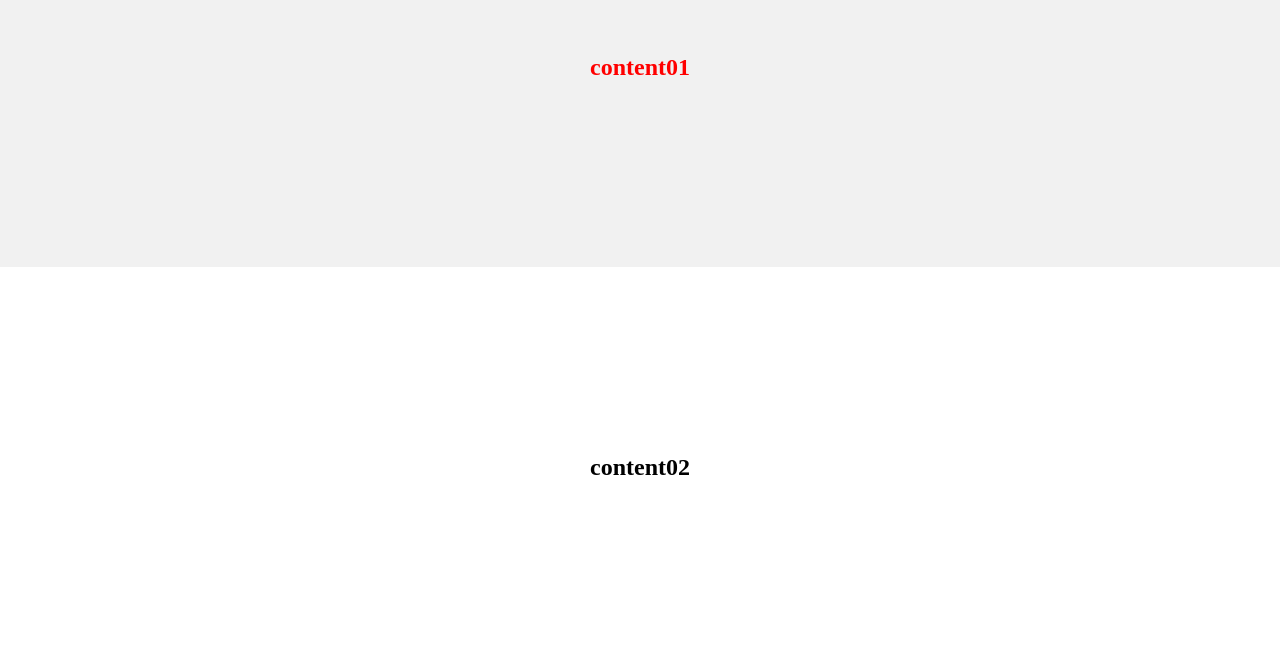
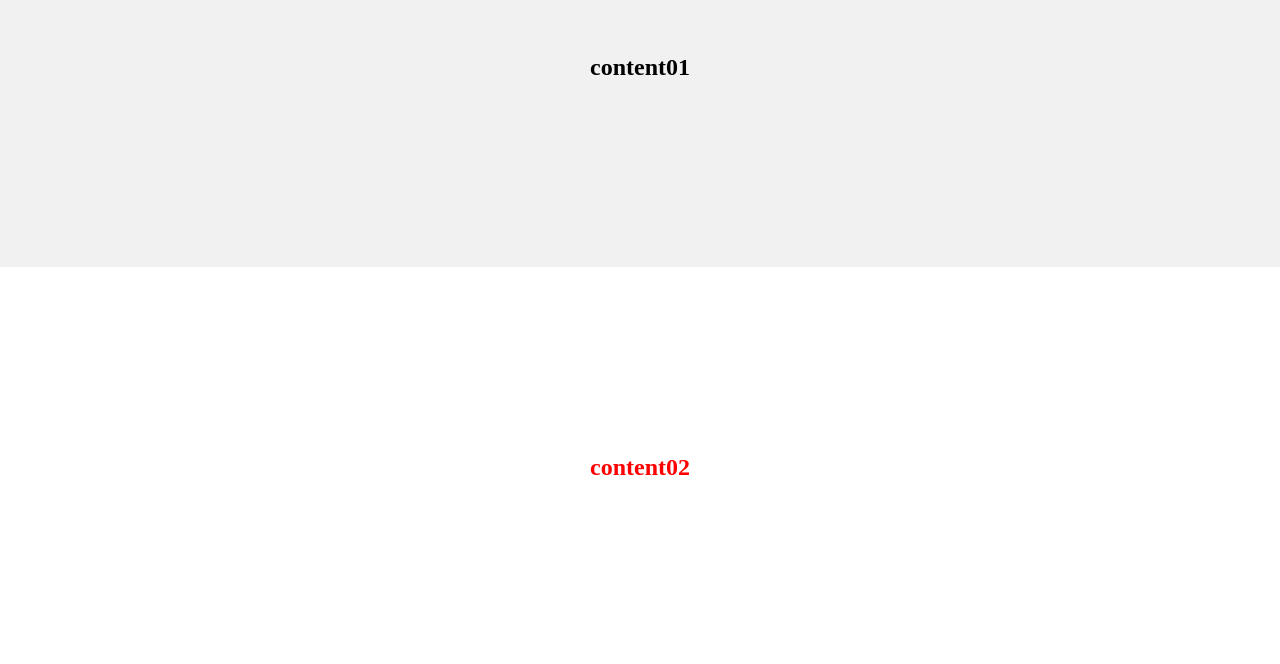
Before and after one commit to desipossa/javascript_basic, a plain HTML site: page step02_연산자/실습02-스크롤시toggleClass.html in a window 1280 px wide. Shown: the part 133-797 px from the top of the page. Drawn offline with nearby package versions, Linux system fonts and the light colour scheme.

Commit message:
20220712

```diff
--- a/step02_연산자/실습02-스크롤시toggleClass.html
+++ b/step02_연산자/실습02-스크롤시toggleClass.html
@@ -56,25 +56,24 @@
 
     <script src="http://code.jquery.com/jquery-1.12.4.js"></script>
     <script>
-        $('.section').each(function (idx) {
-            var _this = $(this);
-            var _thisTop = _this.offset().top;
-            $(window).on('scroll', function () {
-                var sct = $(window).scrollTop();
-                sct > (_thisTop - 200) ? _this.addClass('on') : _this.removeClass('on')
+        // $('.section').each(function (idx) {
+        //     var _this = $(this);
+        //     var _thisTop = _this.offset().top;
+        //     $(window).on('scroll', function () {
+        //         var sct = $(window).scrollTop();
+        //         sct > (_thisTop - 200) ? _this.addClass('on') : _this.removeClass('on')
+        //     })
+        // })
+        window.addEventListener('DOMContentLoaded', () => {
+            const SEC = document.querySelectorAll('.section');
+            SEC.forEach(function (el, idx, arry) {
+                //console.log(el, idx)
+                window.addEventListener('scroll', function () {
+                    console.log(this, window.scrollY, arry[idx].offsetTop);
+                    if (arry[idx].offsetTop > window.scrollY) arry[idx].classList.add('on')
+                })
             })
         })
-        // window.addEventListener('DOMContentLoaded', () => {
-        //     const SEC = document.querySelectorAll('.section');
-        //     SEC.forEach(function (el, idx) {
-        //         //console.log(el, idx)
-        //         window.addEventListener('scroll', function () {
-        //             console.log(this, window.scrollY, el.offsetTop);
-        //             el.classList.add('on')
-        //         })
-
-        //     })
-        // })
     </script>
 </body>
 
```
